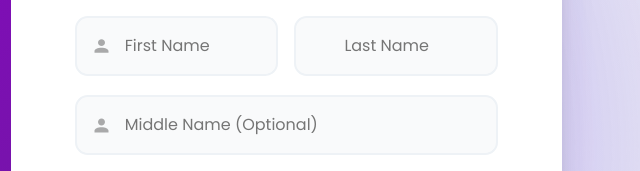
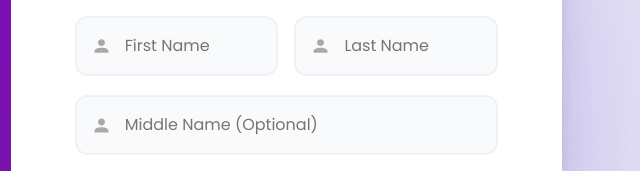
Before and after one commit to Frazcier/school-portal-basic, a plain HTML site: page pages/auth/signup.html in a window 1280 px wide. Shown: the part 260-431 px from the top of the page, 578-1218 px from the left. Drawn offline with Linux system fonts and the light colour scheme.

Commit message:
FIX: signup style

```diff
--- a/pages/auth/signup.html
+++ b/pages/auth/signup.html
@@ -115,6 +115,7 @@
                     <div class="input-group" style="flex:1;">
                         <div class="input-wrapper">
                             <input type="text" name="last_name" placeholder="Last Name" required>
+                            <img class="icon" src="../../../assets/img/icons/username-icon.svg" alt="User">
                         </div>
                     </div>
                 </div>
```
